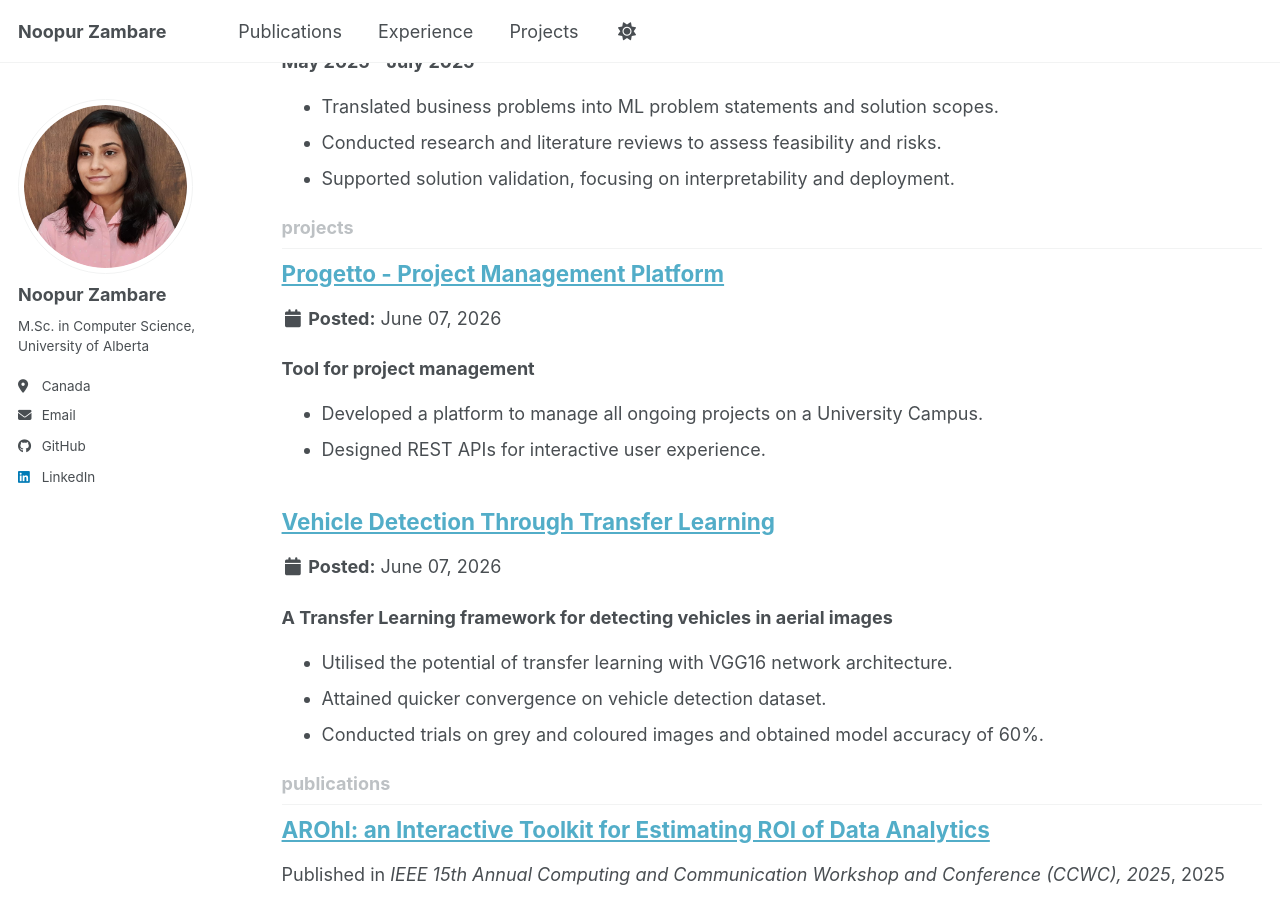
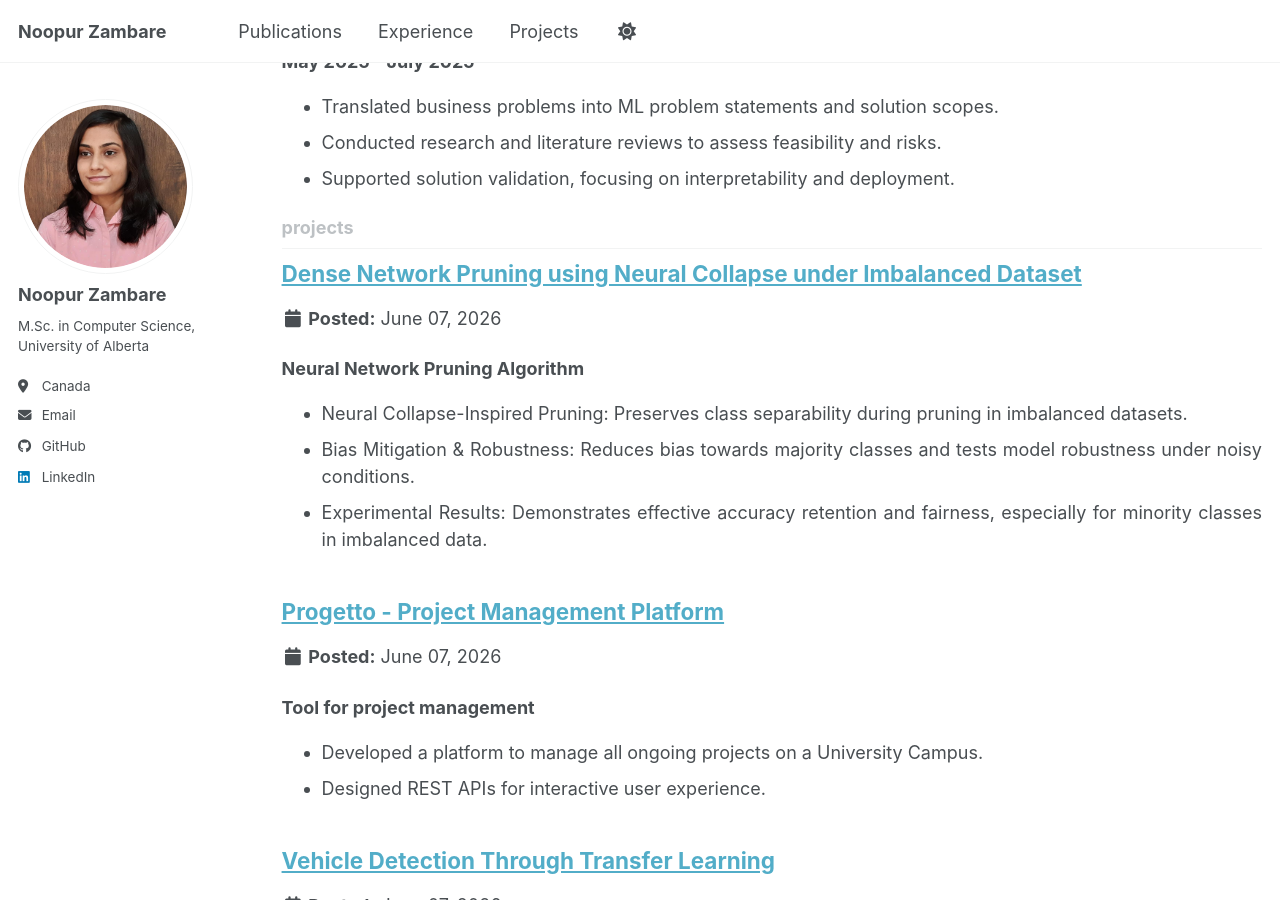
Before and after one commit to noopur-zambare/noopur-zambare.github.io, a Jekyll site: the page built from _pages/collection-archive.html, in a window 1280 px wide and 900 px high, scrolled down 1959 px. Built offline with Jekyll 4.4.1, drawn with Linux system fonts in a browser that asks for light colours; a script bundle is joined from its source files by our own code; library files that are not in the unit come from our copies.

Commit message:
experience updated

```diff
--- a/_projects/d-nc.md
+++ b/_projects/d-nc.md
@@ -1,68 +1,62 @@
-<!-- IMAGE WITH EXPAND BUTTON -->
-<div style="margin-top: 10px; position: relative; width: 90%; margin-left: auto; margin-right: auto;">
+---
+title: "Dense Network Pruning using Neural Collapse under Imbalanced Dataset"
+collection: projects
+permalink: /projects/project-2
 
-  <img id="projectImage"
-       src="/images/debiased_pruning/diagram.png"
+image: /images/debiased_pruning/diagram.png
+
+excerpt: "<div style='text-align: justify;'>
+<b>Neural Network Pruning Algorithm</b>
+<ul>
+<li>Neural Collapse-Inspired Pruning: Preserves class separability during pruning in imbalanced datasets.</li>
+<li>Bias Mitigation & Robustness: Reduces bias towards majority classes and tests model robustness under noisy conditions.</li>
+<li>Experimental Results: Demonstrates effective accuracy retention and fairness, especially for minority classes in imbalanced data.</li>
+</ul>
+</div>"
+---
+
+<h2>Overview</h2>
+
+<p>
+This project implements a novel pruning technique inspired by Neural Collapse (NC) geometry to enhance the robustness of pruned neural networks, particularly in imbalanced datasets. The proposed method utilizes the within-class scatter matrix to maintain class-separability during pruning, ensuring that minority class features are retained. This approach addresses the bias introduced by traditional pruning methods, which tend to favor majority classes in imbalanced data.
+</p>
+
+<h2>Key Features</h2>
+
+<ul>
+    <li>Neural Collapse-Inspired Pruning: A pruning technique using the within-class scatter matrix to preserve class-separability in the pruned network.</li>
+    <li>Bias Mitigation: Reduces bias towards majority classes in imbalanced datasets by maintaining minority class features.</li>
+    <li>Robustness Testing: Includes robustness testing against noisy data using perturbation sensitivity.</li>
+</ul>
+
+<h2>Research Questions</h2>
+
+<ul>
+    <li>Can Neural Collapse-inspired pruning improve performance under imbalanced datasets?</li>
+    <li>Does this pruning method enhance model robustness?</li>
+</ul>
+
+<h2>Contributions</h2>
+
+<ul>
+    <li>Analysis of pruned neural network performance under different pruning techniques.</li>
+    <li>Introduction of a geometry-based pruning algorithm inspired by Neural Collapse.</li>
+    <li>Evaluation of robustness and generalization in pruned networks.</li>
+</ul>
+
+<h2>Proposed Solution</h2>
+
+<!-- IMAGE WITH BORDER -->
+<div style="margin-top: 10px;">
+  <img src="/images/debiased_pruning/diagram.png"
        alt="Proposed Solution Diagram"
        style="
-         width: 100%;
+         width: 90%;
          display: block;
+         margin: 0 auto;
          border: 1px solid #ddd;
          border-radius: 4px;
          padding: 2px;
          background: #fff;
        ">
-
-  <!-- EXPAND ICON -->
-  <div onclick="openImageModal()"
-       style="
-         position: absolute;
-         top: 8px;
-         right: 8px;
-         background: rgba(0,0,0,0.6);
-         color: white;
-         padding: 6px 8px;
-         border-radius: 4px;
-         cursor: pointer;
-         font-size: 14px;
-       ">
-    ⤢
-  </div>
-
 </div>
-
-<!-- FULLSCREEN MODAL -->
-<div id="imageModal"
-     onclick="closeImageModal()"
-     style="
-       display: none;
-       position: fixed;
-       z-index: 9999;
-       left: 0;
-       top: 0;
-       width: 100%;
-       height: 100%;
-       background-color: rgba(0,0,0,0.85);
-       justify-content: center;
-       align-items: center;
-     ">
-
-  <img src="/images/debiased_pruning/diagram.png"
-       style="
-         max-width: 90%;
-         max-height: 90%;
-         border-radius: 6px;
-         box-shadow: 0 0 20px rgba(0,0,0,0.5);
-       ">
-
-</div>
-
-<script>
-function openImageModal() {
-  document.getElementById("imageModal").style.display = "flex";
-}
-
-function closeImageModal() {
-  document.getElementById("imageModal").style.display = "none";
-}
-</script>
```
